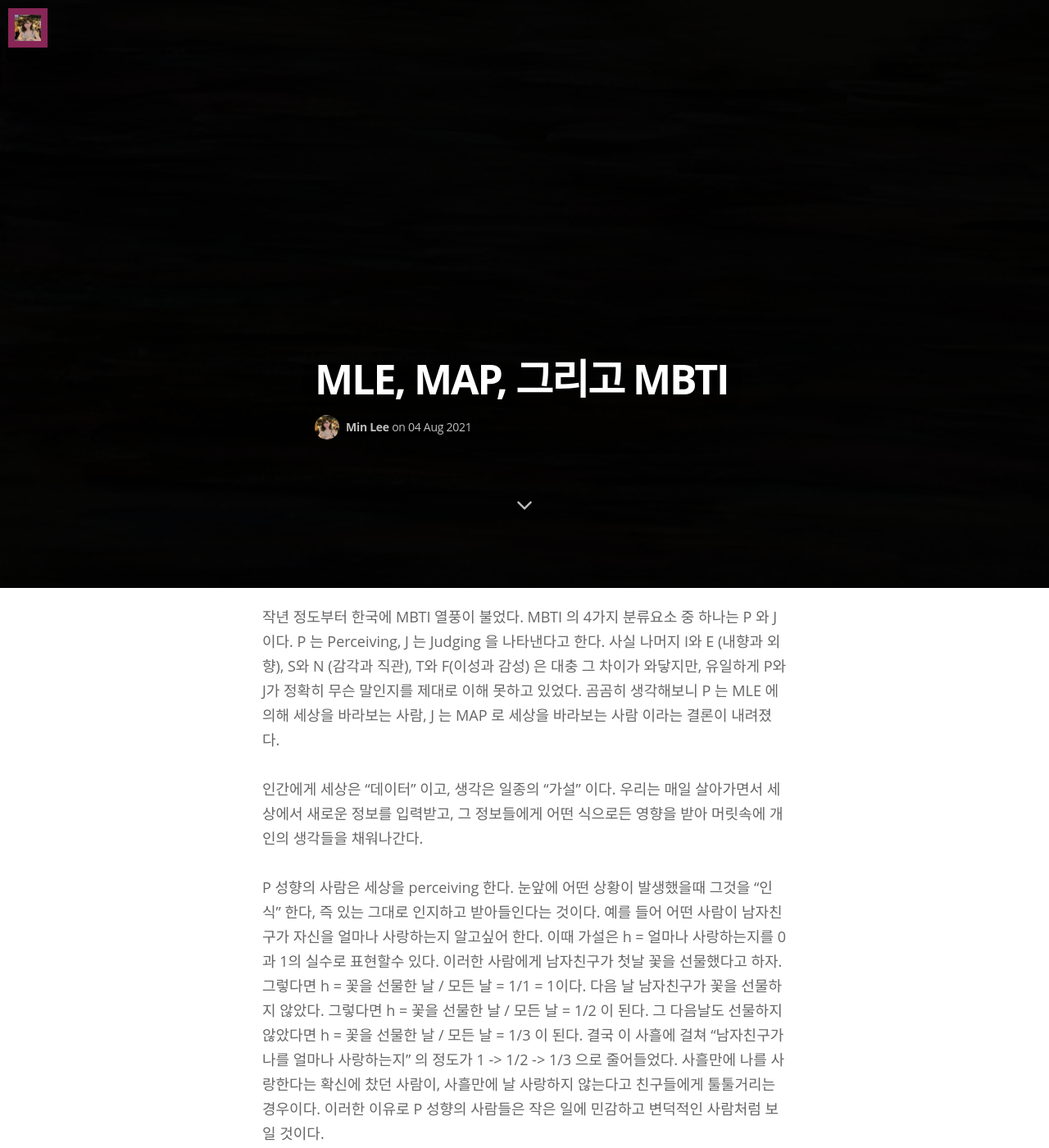
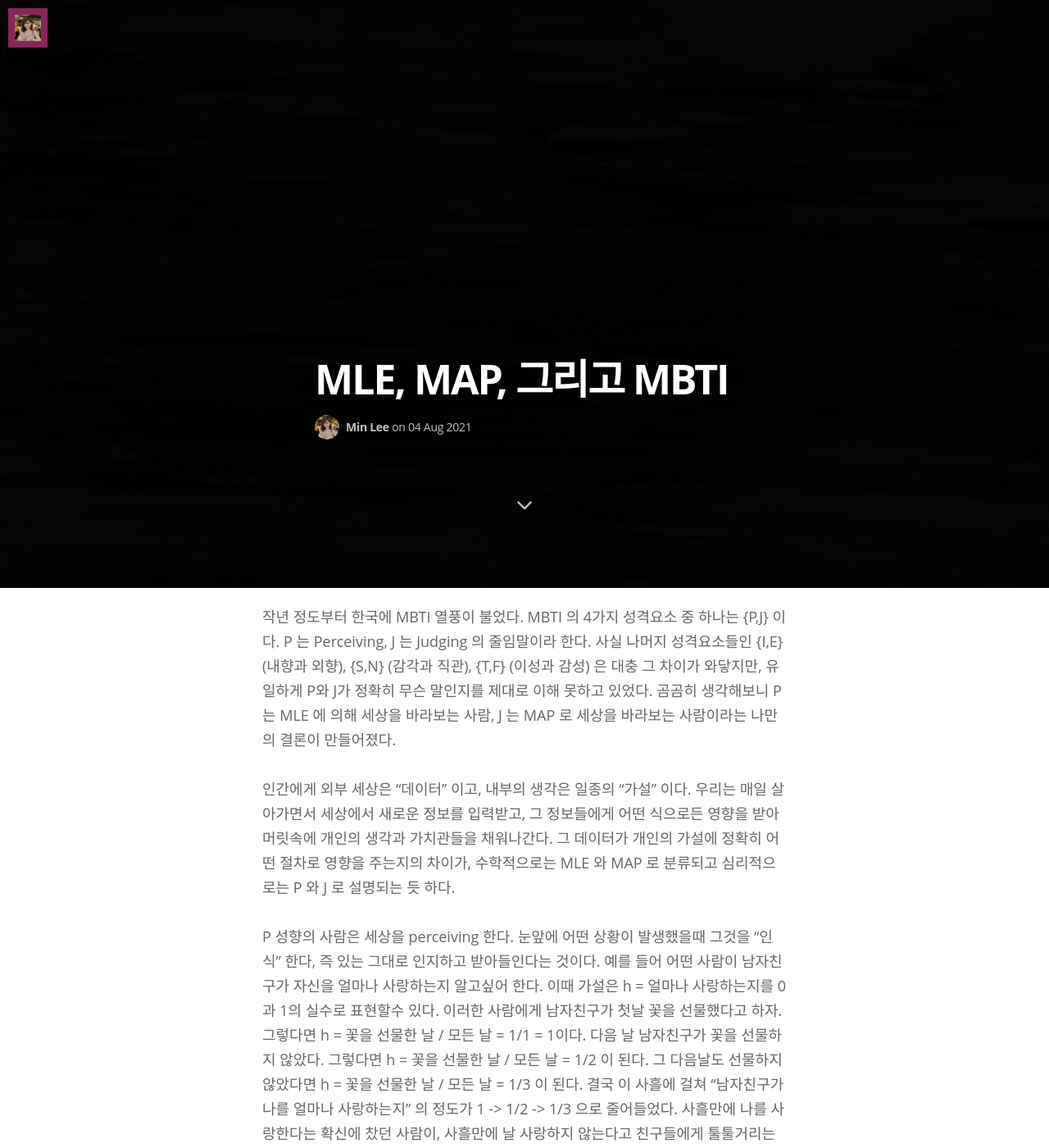
Before and after one commit to minniie/minniie.github.io, a Jekyll site: the page built from _posts/2021-08-04-post3.markdown, in a window 1280 px wide and 1400 px high, scrolled down 683 px. Shown: the whole window at 82% size. Built offline with Jekyll 4.4.1, drawn with Linux system fonts in a browser that asks for light colours; nearby versions of some CDN libraries; some web fonts are replaced.

Commit message:
Update 2021-08-04-post3.markdown

```diff
--- a/_posts/2021-08-04-post3.markdown
+++ b/_posts/2021-08-04-post3.markdown
@@ -7,13 +7,13 @@ tags: thoughts
 image: /assets/article_images/2021-08-04-post3/wallpaper.jpg
 ---
 
-최근 몇달간 [확률이론](https://minniie.github.io/%ED%99%95%EB%A5%A0/2021/07/27/probability.html)을 공부하면서 MLE(maximum likelihood estimation) 와 MAP(maximum a posteriori) 의 개념을 접했다. 이 둘을 아는 것이 ML 연구자가 되기 위해 필수적이라는 것을 네이버 인턴십을 진행하면서 처음 알았다. 용인외고 국제반에는 “확률과 통계” 수업이 없었고, 대학교에서도 Bayes’ Rule 을 외우고 중간고사에서 한 문제 풀어본 정도였다. 이때까지 나에게 확률이란 "주사위를 던져서 6이 나올 확률"을 알아내는 정도의, 이미 일어난 각 사건들을 tallying 하는 행위 밖에 의미하지 않았다. 확률이 이렇게 과거를 설명하는 것이 아닌, 미래를 예측하는 것이라는 관점은 받아들이기 힘들었다.
+최근 몇달간 [확률이론](https://minniie.github.io/%ED%99%95%EB%A5%A0/2021/07/27/probability.html)을 공부하면서 MLE(maximum likelihood estimation) 와 MAP(maximum a posteriori) 의 개념을 접했다. 이 두 개념을 아는 것이 ML 연구자가 되기 위해 필수적이라는 것을 네이버 인턴십을 진행하면서 처음 알았다. 용인외고 국제반에는 “확률과 통계” 수업이 없었고, 대학교에서도 Bayes’ Rule 을 외우고 중간고사에서 한 문제 풀어본 정도였다. 이때까지 나에게 확률이란 "주사위를 던져서 6이 나올 확률"을 알아내는 정도의, 이미 일어난 각 사건들을 tallying 하는 행위 밖에 의미하지 않았다. 확률이 이렇게 과거를 설명하는 것이 아닌, 미래를 예측하는 것이라는 관점은 받아들이기 힘들었다.
 
-MLE 와 MAP 를 설명하는 글을 20개 버전으로 읽어본것 같은데, 하도 읽어서 정의를 거의 외우다시피 했지만 본질적으로 그 둘이 무엇인지 마음으로 와닿지 않았다. 그 달달 외운 정의라 하면, MLE 는 “가설을 검증할 때 데이터만 사용하는 것“, MAP 는 “가설을 검증할 때 데이터와 가설 자체에 대한 사전지식을 사용하는 것” 이라고 할 수 있다. 정의를 이렇게 정리하고 나면 생각보다 간단해 보이지만, 이것이 실제로 어떤 의미를 갖는지를 받아들이게 된 것은 예상치 못한 곳에 있었다. 바로 MBTI 였다.
+MLE 와 MAP 를 설명하는 글을 20개 버전으로 읽어본것 같은데, 하도 읽어서 정의를 거의 외우다시피 했지만 본질적으로 그 둘이 무엇인지 마음으로 와닿지 않았다. 그 달달 외운 정의라 하면, MLE 는 “가설을 검증할 때 데이터만 사용하는 것“, MAP 는 “가설을 검증할 때 데이터와 가설 자체에 대한 사전지식을 사용하는 것” 이라고 할 수 있다. 정의를 이렇게 정리하고 나면 생각보다 간단해 보이지만, 이것이 실제로 어떤 의미를 갖는지를 이해하게 된 순간은 예상치 못한 곳에 있었다. 바로 MBTI 였다.
 
-작년 정도부터 한국에 MBTI 열풍이 불었다. MBTI 의 4가지 분류요소 중 하나는 P 와 J 이다. P 는 Perceiving, J 는 Judging 을 나타낸다고 한다. 사실 나머지 I와 E (내향과 외향), S와 N (감각과 직관), T와 F(이성과 감성) 은 대충 그 차이가 와닿지만, 유일하게 P와 J가 정확히 무슨 말인지를 제대로 이해 못하고 있었다. 곰곰히 생각해보니 P 는 MLE 에 의해 세상을 바라보는 사람, J 는 MAP 로 세상을 바라보는 사람 이라는 결론이 내려졌다.
+작년 정도부터 한국에 MBTI 열풍이 불었다. MBTI 의 4가지 성격요소 중 하나는 {P,J} 이다. P 는 Perceiving, J 는 Judging 의 줄임말이라 한다. 사실 나머지 성격요소들인 {I,E} (내향과 외향), {S,N} (감각과 직관), {T,F} (이성과 감성) 은 대충 그 차이가 와닿지만, 유일하게 P와 J가 정확히 무슨 말인지를 제대로 이해 못하고 있었다. 곰곰히 생각해보니 P 는 MLE 에 의해 세상을 바라보는 사람, J 는 MAP 로 세상을 바라보는 사람이라는 나만의 결론이 만들어졌다.
 
-인간에게 세상은 “데이터” 이고, 생각은 일종의 “가설” 이다. 우리는 매일 살아가면서 세상에서 새로운 정보를 입력받고, 그 정보들에게 어떤 식으로든 영향을 받아 머릿속에 개인의 생각들을 채워나간다.
+인간에게 외부 세상은 “데이터” 이고, 내부의 생각은 일종의 “가설” 이다. 우리는 매일 살아가면서 세상에서 새로운 정보를 입력받고, 그 정보들에게 어떤 식으로든 영향을 받아 머릿속에 개인의 생각과 가치관들을 채워나간다. 그 데이터가 개인의 가설에 정확히 어떤 절차로 영향을 주는지의 차이가, 수학적으로는 MLE 와 MAP 로 분류되고 심리적으로는 P 와 J 로 설명되는 듯 하다.
 
 P 성향의 사람은 세상을 perceiving 한다. 눈앞에 어떤 상황이 발생했을때 그것을 “인식” 한다, 즉 있는 그대로 인지하고 받아들인다는 것이다. 예를 들어 어떤 사람이 남자친구가 자신을 얼마나 사랑하는지 알고싶어 한다. 이때 가설은 h = 얼마나 사랑하는지를 0과 1의 실수로 표현할수 있다. 이러한 사람에게 남자친구가 첫날 꽃을 선물했다고 하자. 그렇다면 h = 꽃을 선물한 날 / 모든 날 = 1/1 = 1이다. 다음 날 남자친구가 꽃을 선물하지 않았다. 그렇다면 h = 꽃을 선물한 날 / 모든 날 = 1/2 이 된다. 그 다음날도 선물하지 않았다면 h = 꽃을 선물한 날 / 모든 날 = 1/3 이 된다. 결국 이 사흘에 걸쳐 “남자친구가 나를 얼마나 사랑하는지” 의 정도가 1 -> 1/2 -> 1/3 으로 줄어들었다. 사흘만에 나를 사랑한다는 확신에 찼던 사람이, 사흘만에 날 사랑하지 않는다고 친구들에게 툴툴거리는 경우이다. 이러한 이유로 P 성향의 사람들은 작은 일에 민감하고 변덕적인 사람처럼 보일 것이다.
 
```
